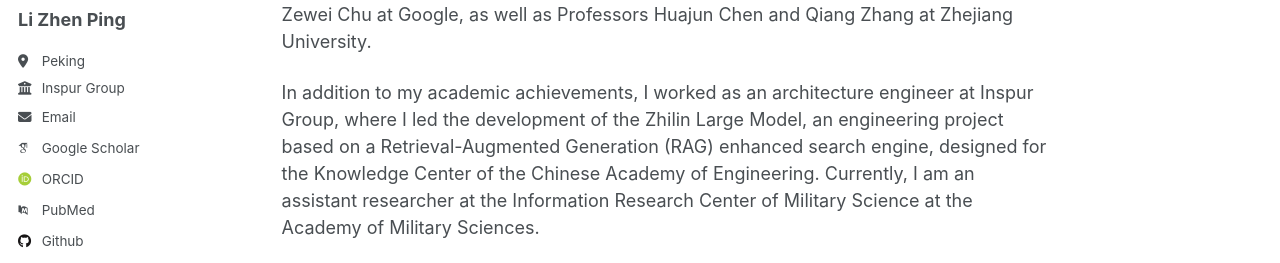
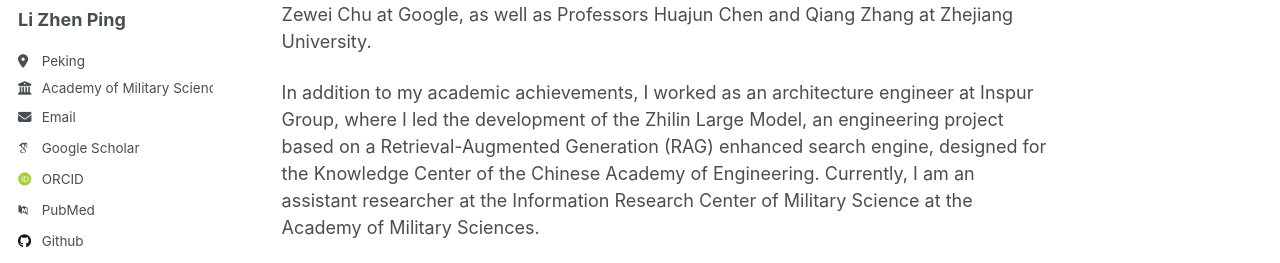
Before and after one commit to lizhenping/lizhenping.github.io, a Jekyll site: the page built from _pages/about.md, in a window 1280 px wide. Shown: the part 282-545 px from the top of the page. Built offline with Jekyll 4.4.1, drawn with Linux system fonts in a browser that asks for light colours; some web fonts are replaced.

Commit message:
Update _config.yml

```diff
--- a/_config.yml
+++ b/_config.yml
@@ -26,7 +26,7 @@
   pronouns         : # example: "she/her"
   bio              : ""
   location         : "Peking"
-  employer         : "Inspur Group"
+  employer         : "Academy of Military Sciences"
   uri              : # URL
   email            : "lizhenping18@mails.ucas.ac.cn"
 
```
